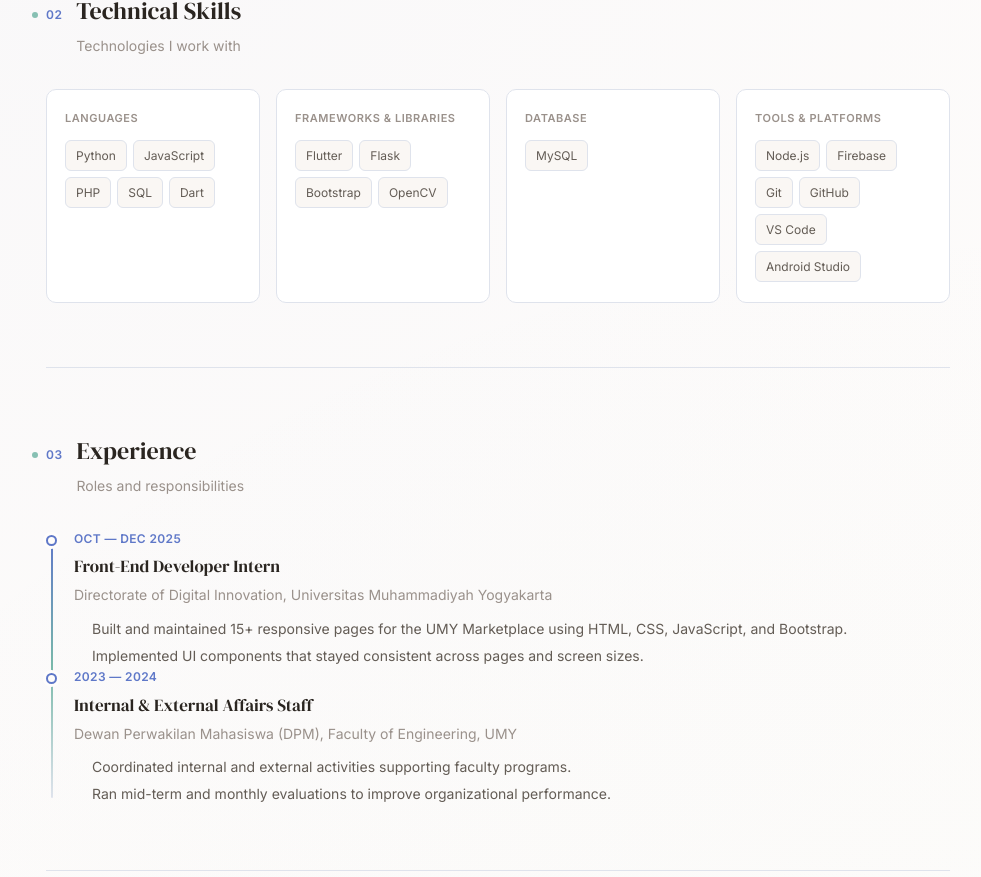
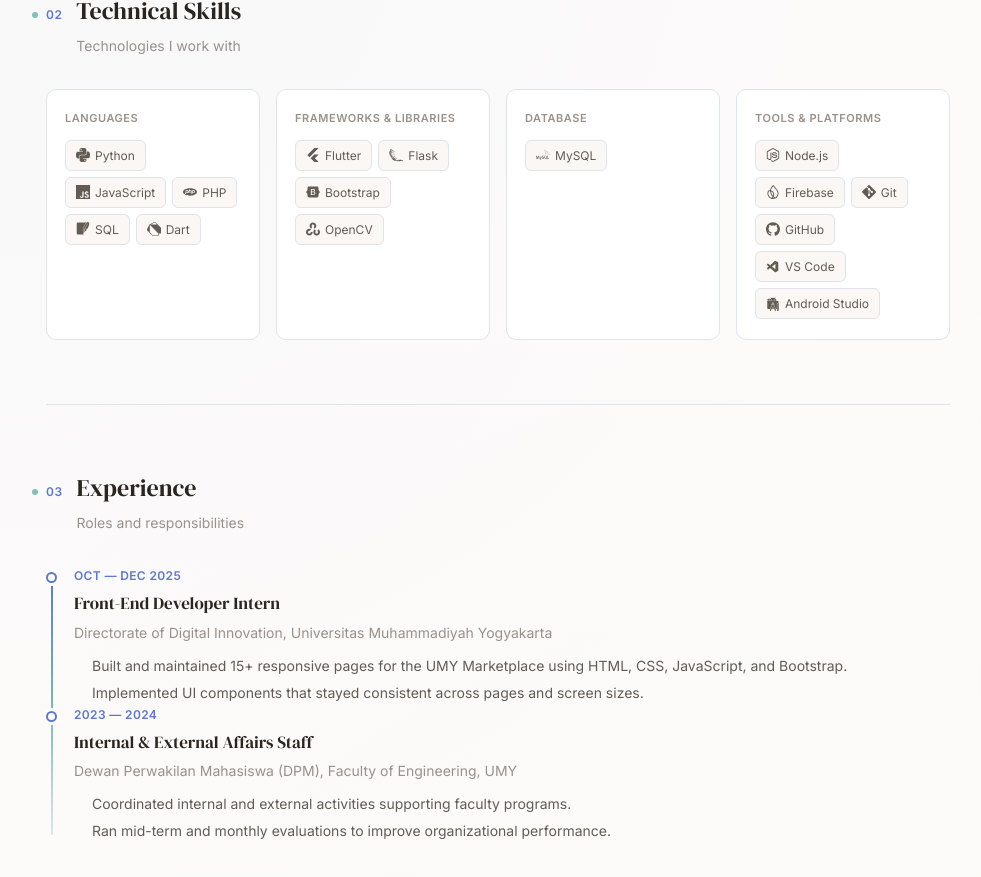
Before and after one commit to irajesicajanuaris/portoira, a Next.js app: page / in a window 1280 px wide. Shown: the part 1394-2271 px from the top of the page, without its empty margins (142-1123 px from the left). Built offline with nearby package versions, Linux system fonts and the light colour scheme.

Commit message:
fix: add skill icons with react-icons to Technical Skills section

```diff
--- a/components/sections/Skills.tsx
+++ b/components/sections/Skills.tsx
@@ -4,6 +4,43 @@ import Reveal from "../ui/Reveal";
 import SectionHeader from "../ui/SectionHeader";
 import { skillGroups } from "../data/portfolio";
 import { useLanguage } from "../context/LanguageContext";
+import {
+  SiPython,
+  SiJavascript,
+  SiPhp,
+  SiSqlite,
+  SiDart,
+  SiFlutter,
+  SiFlask,
+  SiBootstrap,
+  SiOpencv,
+  SiMysql,
+  SiNodedotjs,
+  SiFirebase,
+  SiGit,
+  SiGithub,
+  SiAndroidstudio,
+} from "react-icons/si";
+import { VscVscode } from "react-icons/vsc";
+
+const iconMap: Record<string, React.ReactNode> = {
+  Python: <SiPython />,
+  JavaScript: <SiJavascript />,
+  PHP: <SiPhp />,
+  SQL: <SiSqlite />,
+  Dart: <SiDart />,
+  Flutter: <SiFlutter />,
+  Flask: <SiFlask />,
+  Bootstrap: <SiBootstrap />,
+  OpenCV: <SiOpencv />,
+  MySQL: <SiMysql />,
+  "Node.js": <SiNodedotjs />,
+  Firebase: <SiFirebase />,
+  Git: <SiGit />,
+  GitHub: <SiGithub />,
+  "VS Code": <VscVscode />,
+  "Android Studio": <SiAndroidstudio />,
+};
 
 export default function Skills() {
   const { t } = useLanguage();
@@ -21,7 +58,12 @@ export default function Skills() {
               <div className="skill-card">
                 <h3>{t[skillKeys[index]] || group.title}</h3>
                 <div className="chip-row">
-                  {group.chips.map((chip) => <span className="chip" key={chip}>{chip}</span>)}
+                  {group.chips.map((chip) => (
+                    <div className="chip" key={chip}>
+                      <span className="chip-icon">{iconMap[chip]}</span>
+                      <span>{chip}</span>
+                    </div>
+                  ))}
                 </div>
               </div>
             </Reveal>
```
